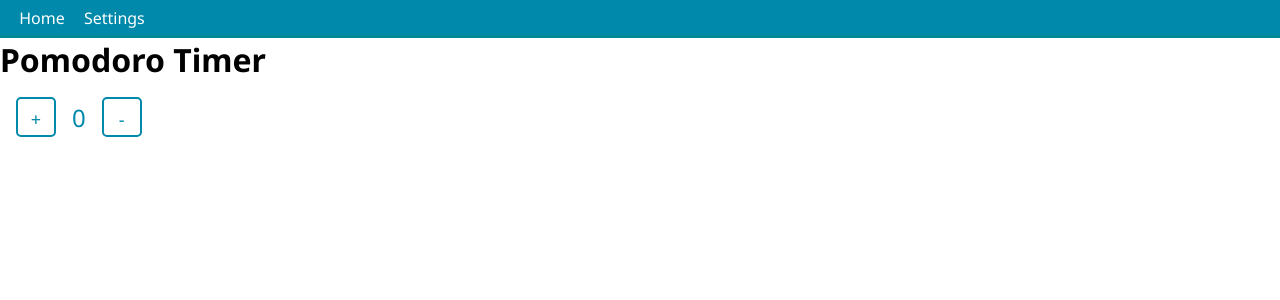
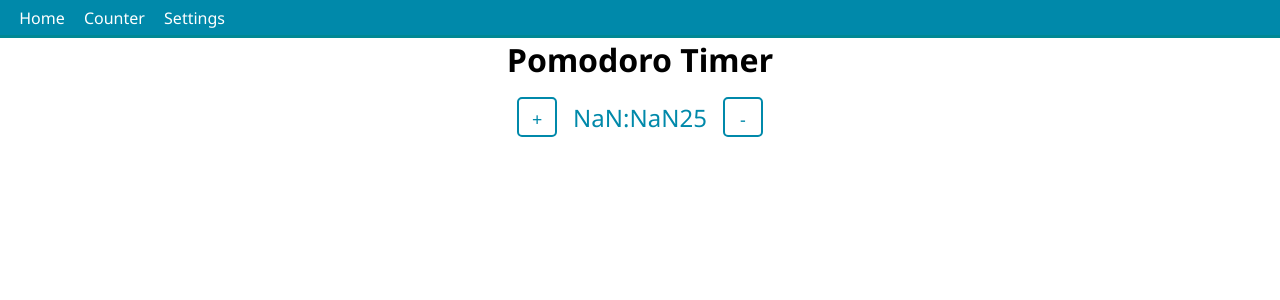
Before and after one commit to JustinDotRocks/pomodoro-timer, a React (Create React App) app: page / in a window 1280 px wide. Shown: the top 300 px of the page. Built offline with nearby package versions, Linux system fonts and the light colour scheme.

Commit message:
initial setup up timerSlice and Timer Component

```diff
--- a/src/App.js
+++ b/src/App.js
@@ -9,6 +9,7 @@ import {
 import CountdownTimer from './components/TimerSettings';
 import Navbar from './components/navbar/Navbar';
 import Counter from './components/counter/Counter';
+import Timer from './components/timer/Timer';
 
 const Main = styled.div`
   height: 100vh;
@@ -37,12 +38,20 @@ function App() {
               </CountdownTimerContainer>
             </Main>
           </Route>
+          <Route path="/counter">
+            <Main>
+              <h1>
+                Counter
+              </h1>
+              <Counter />
+            </Main>
+          </Route>
           <Route path="/">
             <Main>
               <h1>
                 Pomodoro Timer
               </h1>
-              <Counter />
+              <Timer />
             </Main>
           </Route>
         </Switch>
--- a/src/components/counter/Counter.js
+++ b/src/components/counter/Counter.js
@@ -10,6 +10,7 @@ import {
 const CounterButtonContainer = styled.div`
     display: flex;
     align-items: center;
+    justify-content: center;
 `
 const CounterButton = styled.button`
     margin: 1rem;
--- a/src/components/navbar/Navbar.js
+++ b/src/components/navbar/Navbar.js
@@ -32,6 +32,9 @@ const Navbar = () => {
           <Link to="/">Home</Link>
         </NavItem>
         <NavItem>
+          <Link to="/counter">Counter</Link>
+        </NavItem>
+        <NavItem>
           <Link to="/settings">Settings</Link>
         </NavItem>
       </NavItemsList>
--- /dev/null
+++ b/src/components/timer/Timer.js
@@ -0,0 +1,60 @@
+import React from 'react';
+import { useSelector, useDispatch } from 'react-redux'
+import styled from 'styled-components';
+import {
+    decrement,
+    increment,
+    selectTime
+  } from './timerSlice'
+
+const TimerButtonContainer = styled.div`
+    display: flex;
+    align-items: center;
+    justify-content: center;
+`
+const TimerButton = styled.button`
+    margin: 1rem;
+    padding: .5rem;
+    height: 40px;
+    width: 40px;
+    background-color: white;
+    color: #0089aa;
+    font-size: large;
+    border-radius: 5px;
+    border: 2px solid #0089aa;
+
+    :hover {
+        background-color: lightgray;
+    }
+`
+const TimerContainer = styled.div`
+    font-size: x-large;
+    color: #0089aa;
+`
+const getFormattedTime = (seconds) => {
+    return `${String(Math.floor(seconds / 60)).padStart(2, '0')}:${String(seconds % 60).padStart(2, '0')}`;
+
+}
+
+const Timer = () => {
+    const timeRemaining = useSelector(selectTime)
+    const dispatch = useDispatch()
+
+    return (
+        <TimerButtonContainer>
+            <TimerButton onClick={() => dispatch(increment())}>
+                +
+            </TimerButton>
+            <TimerContainer>
+                <span>{getFormattedTime()}</span>
+                <span>{timeRemaining}</span>
+
+            </TimerContainer>
+            <TimerButton onClick={() => dispatch(decrement())}>
+                -
+            </TimerButton>
+        </TimerButtonContainer>
+    )
+};
+
+export default Timer;
--- /dev/null
+++ b/src/components/timer/timerSlice.js
@@ -0,0 +1,28 @@
+import { createSlice } from '@reduxjs/toolkit';
+
+const pomodoro = 25;
+
+export const timerSlice = createSlice({
+    name: 'timer',
+    initialState: {
+        value: pomodoro
+    },
+    reducers: {
+        increment: state => {
+            state.value += 1
+        },
+        decrement: state => {
+            state.value -= 1
+        },
+        incrementByAmount: (state, action) => {
+            state.value += action.payload
+        }
+    }
+
+});
+
+export const selectTime = state => state.timer.value;
+
+export const { increment, decrement, incrementByAmount } = timerSlice.actions;
+
+export default timerSlice.reducer;
--- a/src/index.css
+++ b/src/index.css
@@ -3,3 +3,8 @@
     padding: 0;
     font-family: 'Noto Sans', sans-serif;
 }
+
+h1 {
+    display: flex;
+    justify-content: center;
+}
--- a/src/store/store.js
+++ b/src/store/store.js
@@ -1,8 +1,10 @@
-import { configureStore } from '@reduxjs/toolkit'
-import counterSlice from '../components/counter/counterSlice'
+import { configureStore } from '@reduxjs/toolkit';
+import counterSlice from '../components/counter/counterSlice';
+import timerSlice from '../components/timer/timerSlice';
 
 export default configureStore({
   reducer: {
-    counter: counterSlice
+    counter: counterSlice,
+    timer: timerSlice
   }
 });
```
